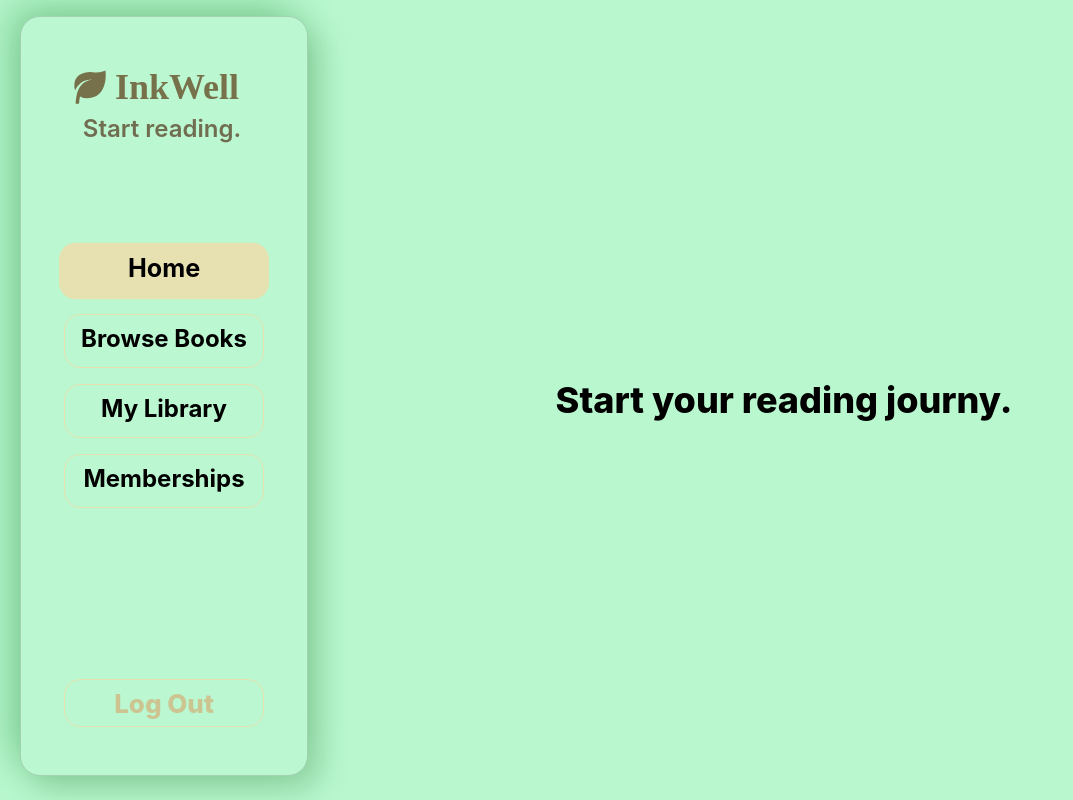
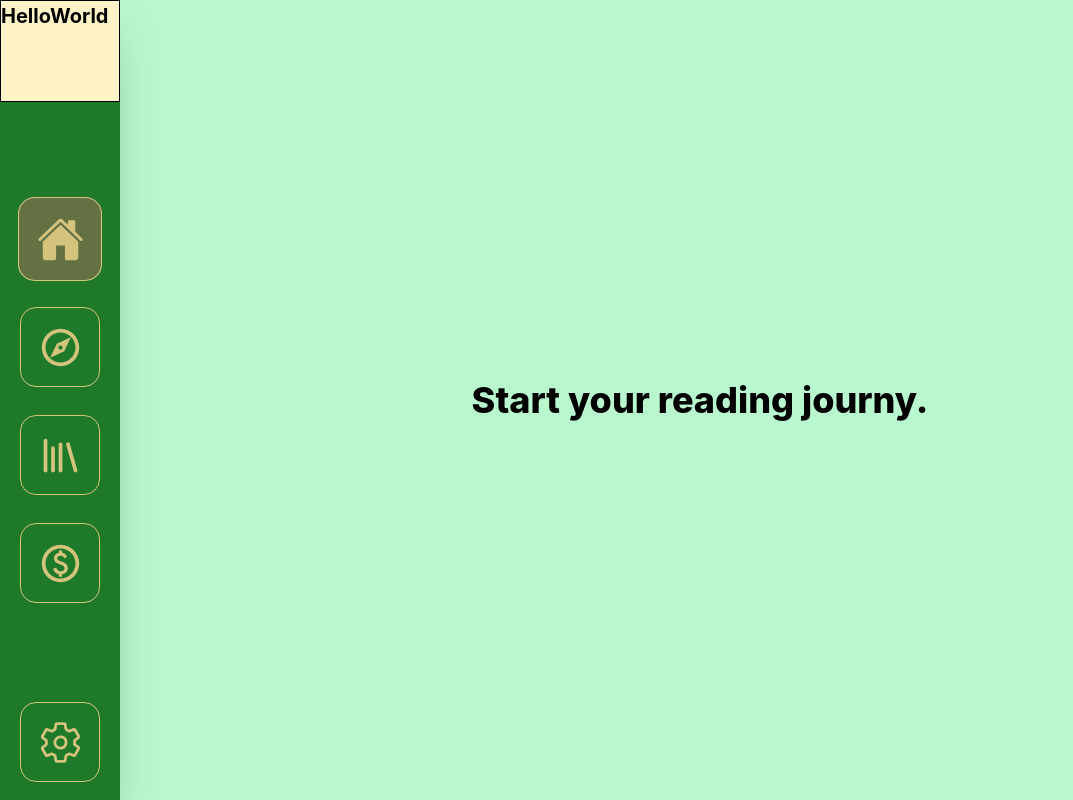
Before and after one commit to K-Anant412/MyLibrary, a React (Vite) app in the folder Frontend_React/: page / in a window 1280 px wide. Shown: the whole page, without its empty margins (0-1073 px from the left). Built offline with nearby package versions, Linux system fonts and the light colour scheme.

Commit message:
re creating the navbar

```diff
--- a/Frontend_React/src/App.jsx
+++ b/Frontend_React/src/App.jsx
@@ -40,7 +40,7 @@ function App() {
 
   return (
     <>
-      <section className='w-screen h-screen overflow-hidden flex bg-green-200  '>
+      <section className='w-screen h-screen overflow-hidden flex bg-green-200'>
 
       <Navbar />
 
--- a/Frontend_React/src/components/Navbar.jsx
+++ b/Frontend_React/src/components/Navbar.jsx
@@ -1,78 +1,75 @@
 import React from 'react'
 import { BiSolidLeaf } from "react-icons/bi"
 import { NavLink } from 'react-router-dom'
-import { FiHome } from 'react-icons/fi'
-import { AiFillProduct } from 'react-icons/ai'
-
+import { IoHome } from 'react-icons/io5'
+import { LuLibrary } from 'react-icons/lu'
+import { MdOutlineExplore, MdOutlinePaid } from 'react-icons/md'
+import { IoSettingsOutline } from "react-icons/io5"
 
 const Navbar = () => {
 
     const isActiveLink = ({ isActive })=>
-                                ` w-[70%] flex items-center justify-center border border-[#E7E1B1] rounded-2xl px-4 py-2 cursor-pointer gap-1
+                            ` h-20 w-20 flex items-center justify-center border border-[#D4C37C] rounded-2xl cursor-pointer gap-1 text-[#D4C37C]
+                              shadow-[12px_12px_24px_rgba(247, 244, 233, 0.87),-12px_-12px_50px_rgba(247, 244, 233, 0.87)]
                             ${
                                 isActive
-                                        ? "bg-[#E7E1B1] scale-105"
-                                        : "border-[#19701bf5] hover:bg-[#19701bf5]"
+                                     ? "bg-[#76714acd] scale-105"
+                                     : "border-[#19701bf5] hover:bg-[#76714acd]"
                                 }`
 
     return (
         <>
-        <nav
-            className="
-                w-72 h-[95%]
+            <nav className='
+                w-30 h-screen
                 flex flex-col
-                bg-[#bbf7d0]  {/* Assuming this is matching your exact green background */}
-                shrink-0 z-50
-                relative top-4 left-5
+                items-center
+                bg-[#1E7A28]
+                shadow-2xl
+                z-50 p-0
+                '
+            >
+                <h1 className='
+                   text-[20px]
+                   font-bold
+                   relative
+                   w-full
+                   h-30
                    border
-                border-[#a2d1b3]
-                rounded-[20px]
-                shadow-[13px_14px_30px_rgba(8,85,9,0.2),-12px_-12px_40px_rgba(2,122,27,0.3)]
-                transition-all duration-300
-            "
+                   bg-amber-100
+                   flex-1
+                '>
+                HelloWorld</h1>
+
+                <div className='w-full flex-6 flex flex-col items-center justify-center gap-7'>
+
+                    <NavLink to="/"
+                    className={isActiveLink}
                     >
-
-                <div className=' w-full h-[30%] flex flex-col pt-6 gap-1.5 items-center relative top-6.5'>
-                    <h1 className='flex items-center gap-1.5 text-4xl font-bold w-full text-[#76714a] hover:underline font-[DM_Serif_Text] relative left-12'>
-                        < BiSolidLeaf size={40} />
-                        InkWell
-                    </h1>
-                    <h3 className='text-2xl font-semibold w-full text-[#706d50] h-full text-center relative -left-0.5'>Start reading.</h3>
-                </div>
-
-                <div className='w-full h-[60%]'>
-                    <ul className='list-none w-full h-full flex flex-col items-center gap-4'>
-
-                        <NavLink
-                            to="/"
-                            className={isActiveLink}>
-                            <span className='text-[24px] font-bold relative -top-0.5'>Home</span>
+                        <IoHome size={45}  />
                     </NavLink>
 
-                        <NavLink
-                            to="/explore"
-                            className={isActiveLink}>
-                            <span className='text-[24px]  font-bold relative -top-0.5'>Browse Books</span>
+                    <NavLink to="/explore"
+                    className={isActiveLink}
+                    >
+                        <MdOutlineExplore size={45} />
                     </NavLink>
 
-                        <NavLink
-                            to="/mylibrary"
-                            className={isActiveLink}>
-                            <span className='text-[24px]  font-bold relative -top-0.5'>My Library</span>
+                    <NavLink to="/mylibrary"
+                    className={isActiveLink}
+                    >
+                        <LuLibrary size={45} />
                     </NavLink>
 
-                        <NavLink
-                            to="/membership"
-                            className={isActiveLink}>
-                            <span className='text-[24px]  font-bold relative -top-0.5'>Memberships</span>
+                    <NavLink to="/membership"
+                    className={isActiveLink}
+                    >
+                        <MdOutlinePaid size={45} />
                     </NavLink>
 
-                    </ul>
                 </div>
-
-                <div className='w-full h-[10%] flex justify-center'>
-                    <button className='w-[70%] h-12 border-[#E7E1B1] border rounded-2xl text-[26px] text-[#ccc592] font-extrabold flex items-center justify-center  relative -top-5'>
-                        Log Out
+                <div  className='w-full flex-1 flex items-center justify-center relative bottom-2'>
+                    <button className='w-20 h-20 flex items-center justify-center rounded-2xl border text-[#D4C37C]'>
+                        <IoSettingsOutline size={45}/>
                     </button>
                 </div>
 
```
Also changed, not shown: 1 other file (tests, documents, lock files or other folders). Lines whose indentation alone changed are shown as unchanged.
